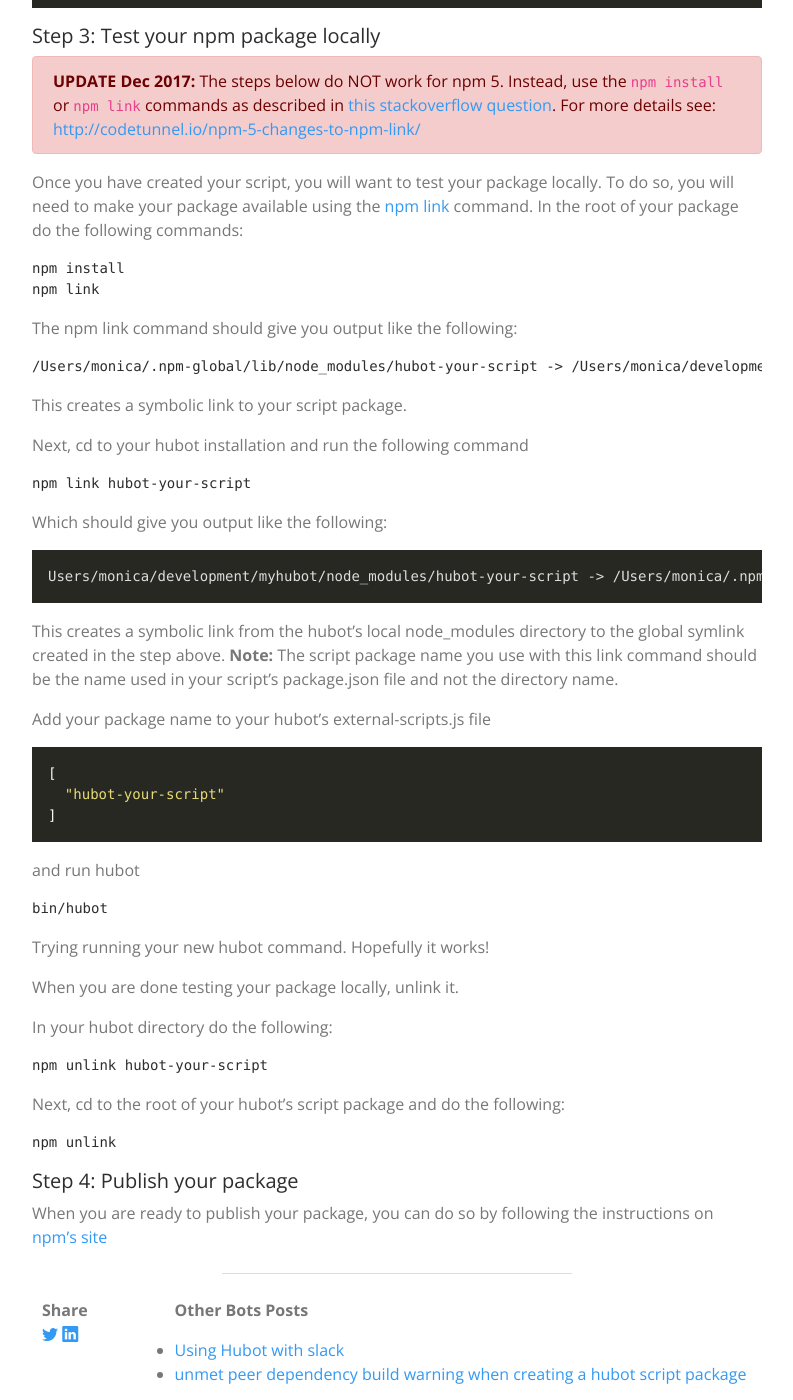
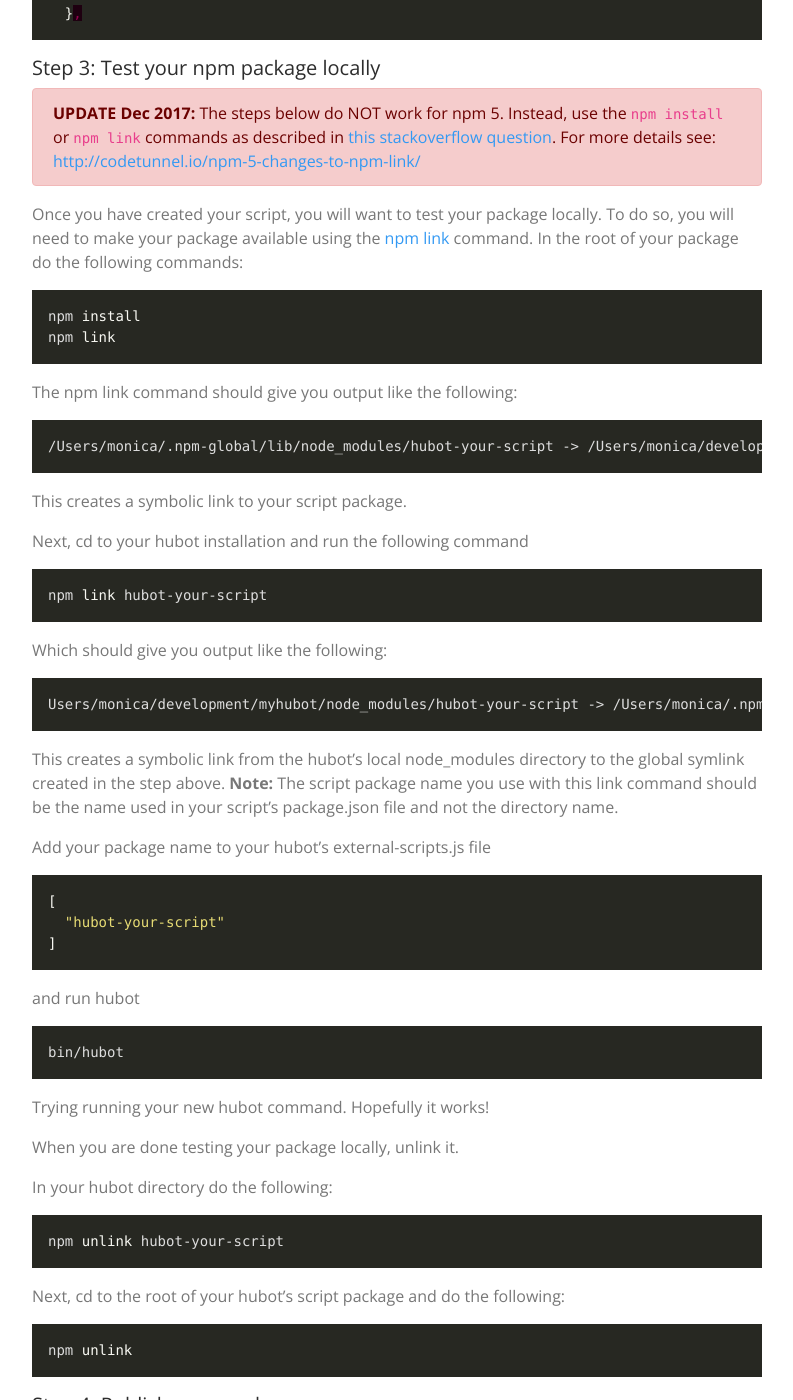
Before and after one commit to MonicaG/MonicaG.github.io, a Jekyll site: the page built from _posts/2016-03-07-how-to-create-a-script-package-for-hubot.md, in a window 1280 px wide and 1400 px high, scrolled down 987 px. Shown: the whole window, without its empty margins (243-1036 px from the left). Built offline with Jekyll 4.4.1, drawn with Linux system fonts in a browser that asks for light colours; nearby versions of some CDN libraries; comment, search, counter and statistics services are not loaded; some of the changed text lies outside the part shown.

Commit message:
Updated language specified in code blocks to use lower case so it is recognized by syntax formatter

````diff
--- a/_posts/2016-03-07-how-to-create-a-script-package-for-hubot.md
+++ b/_posts/2016-03-07-how-to-create-a-script-package-for-hubot.md
@@ -10,7 +10,7 @@ I recently created a script package ([hubot-lmgtfy](https://www.npmjs.com/packag
 
 ### Step 1: Install grunt (if not installed already)
 
-```Shell
+```shell
 npm install -g grunt-cli
 ```
 
@@ -55,14 +55,14 @@ The package.json changes should include something like the following:
 
 Once you have created your script, you will want to test your package locally.  To do so, you will need to make your package available using the [npm link](https://docs.npmjs.com/cli/link) command. In the root of your package do the following commands:
 
-```Shell
+```shell
 npm install
 npm link
 ```
 
 The npm link command should give you output like the following:
 
-```Shell
+```shell
 /Users/monica/.npm-global/lib/node_modules/hubot-your-script -> /Users/monica/development/hubot-your-script
 ```
 
@@ -70,7 +70,7 @@ This creates a symbolic link to your script package.
 
 Next, cd to your hubot installation and run the following command
 
-```Shell
+```shell
 npm link hubot-your-script
 ```
 
@@ -93,7 +93,7 @@ Add your package name to your hubot's external-scripts.js file
 
  and run hubot
 
-```Shell
+```shell
 bin/hubot
 ```
 
@@ -104,13 +104,13 @@ When you are done testing your package locally, unlink it.
 
 In your hubot directory do the following:
 
-```Shell
+```shell
 npm unlink hubot-your-script
 ```
 
 Next, cd to the root of your hubot's script package and do the following:
 
-```Shell
+```shell
 npm unlink
 ```
 
--- a/_posts/2016-10-24-how-to-view-dev-site-on-mobile.markdown
+++ b/_posts/2016-10-24-how-to-view-dev-site-on-mobile.markdown
@@ -13,7 +13,7 @@ Some examples:
 
 **Jekyll**
 
-```Shell
+```shell
 jekyll serve --watch --drafts --host 0.0.0.0
 ```
 
@@ -21,7 +21,7 @@ On my mobile device I would enter the url of: http://10.0.1.22:4000
 
 **Flask**
 
-```Python
+```python
 from flask import Flask
 app = Flask(__name__)
 
--- a/_posts/2016-11-29-on-deleting-code.markdown
+++ b/_posts/2016-11-29-on-deleting-code.markdown
@@ -16,7 +16,7 @@ I created the following unit test:
 
 <!--more-->
 
-```Python
+```python
 def test_dictionary(self):
     t = trie.Trie()
     count = 0
@@ -34,7 +34,7 @@ I assumed something must be wrong with my code.  So, I compared the words return
 
 Maybe my code was correct after all. I decided to look at the file to see if there were empty lines or duplicate entries.  Time to use some command line tools!  I used the following commands to get a count of the unique words in the file:
 
-```Shell
+```shell
 $ sort -f -b -u /usr/share/dict/words > file
 $ wc -l file
 $ 234371
````
Also changed, not shown: _posts/2016-06-02-using-hubot-with-slack.markdown (+5 -5 lines).
